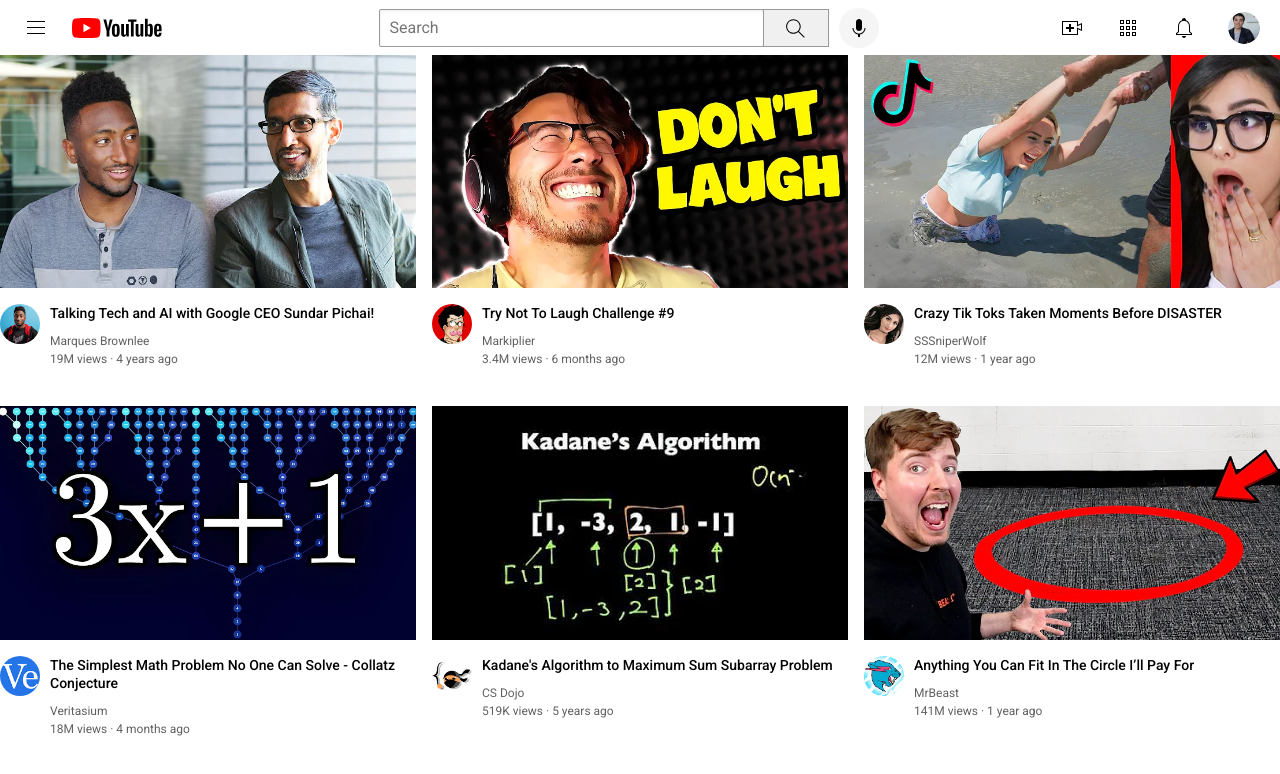
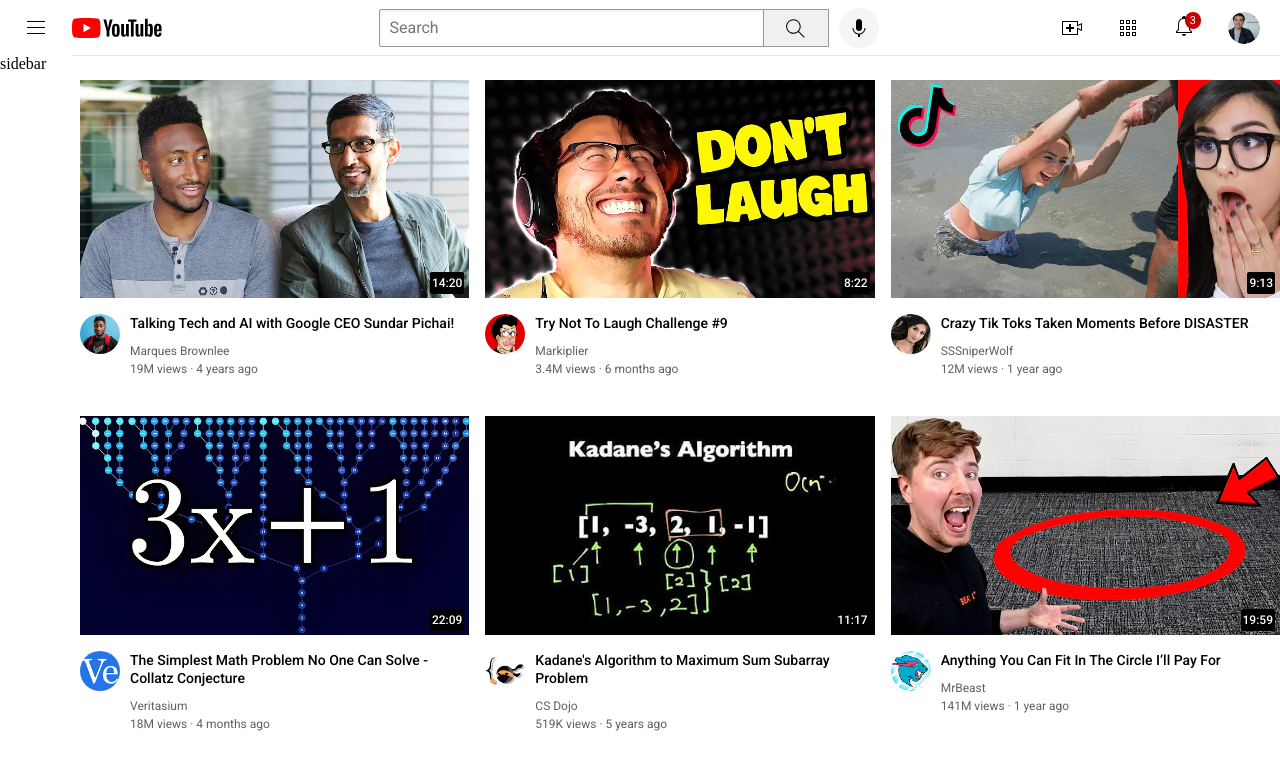
Before and after one commit to 7gajaN/FrontEnd-Practice, a plain HTML site: page HTML&CSS/youtube.html in a window 1280 px wide. Shown: the top 774 px of the page. Drawn offline with Linux system fonts and the light colour scheme.

Commit message:
last chapter done

```diff
--- a/HTML&CSS/styles/general.css
+++ b/HTML&CSS/styles/general.css
@@ -6,4 +6,7 @@
 
 body{
     margin:0;
+    padding-bottom: 3000px;
+    padding-top: 80px;
+    padding-left: 80px;
 }
--- a/HTML&CSS/styles/header.css
+++ b/HTML&CSS/styles/header.css
@@ -5,6 +5,15 @@
     flex-direction: row;
     justify-content: space-between;
     align-items: center;
+    position: fixed;
+    top: 0;
+    left: 0;
+    right: 0;
+    background-color: white;
+    border-bottom-width: 1px;
+    border-bottom-style: solid;
+    border-bottom-color: rgb(228, 228, 228);
+    z-index: 100;
 }
 
 .left-section{
@@ -104,3 +113,22 @@
     height: 32px;
     border-radius: 16px;
 }
+
+.notifications-icon-container{
+    position: relative;
+}
+
+.notifications-count{
+    position: absolute;
+    top: -2px;
+    right: -5px;
+    background-color: rgb(199, 0, 0);
+    color: white;
+    font-family: 'Roboto', sans-serif, Arial, Helvetica, sans-serif;
+    font-size: 11px;
+    padding-left: 5px;
+    padding-right: 5px;
+    padding-top: 2px;
+    padding-bottom: 2px;
+    border-radius: 10px;
+}
--- /dev/null
+++ b/HTML&CSS/styles/sidebar.css
@@ -0,0 +1,8 @@
+.sidebar{
+    position:fixed;
+    left: 0;
+    bottom: 0;
+    top: 55px;
+    background-color: white;
+    width: 72px;
+}
--- a/HTML&CSS/styles/video.css
+++ b/HTML&CSS/styles/video.css
@@ -19,6 +19,7 @@
 
 .thumbnail-row{
   margin-bottom: 12px;
+  position: relative;
 }
 
 .video-author,
@@ -42,3 +43,19 @@
     column-gap: 16px;
     row-gap: 40px;
 }
+
+.video-time{
+    font-family: 'Roboto', sans-serif, Arial, Helvetica, sans-serif;
+    background-color: black;
+    color: white;
+    position: absolute;
+    bottom: 8px;
+    right: 5px;
+    font-size: 12px;
+    font-weight: 500;
+    padding-left: 2px;
+    padding-right: 2px;
+    padding-top: 4px;
+    padding-bottom: 4px;
+    border-radius: 2px;
+}
--- a/HTML&CSS/youtube.html
+++ b/HTML&CSS/youtube.html
@@ -10,6 +10,7 @@
         <link rel="stylesheet" href="styles/general.css">
         <link rel="stylesheet" href="styles/header.css">
         <link rel="stylesheet" href="styles/video.css">
+        <link rel="stylesheet" href="styles/sidebar.css">
     </head>
     <body>
         <div class="header">
@@ -29,15 +30,23 @@
             <div class="right-section">
                 <img class="upload-icon" src="icons/upload.svg">
                 <img class="youtube-apps-icon" src="icons/youtube-apps.svg">
-                <img class="notification-icon" src="icons/notifications.svg">
+                <div class="notifications-icon-container">
+                    <img class="notification-icon" src="icons/notifications.svg">
+                    <div class="notifications-count">3</div>
+                </div>
                 <img class="current-user-picture" src="channel-pictures/my-channel.jpeg">
             </div>
+
+        <div class="sidebar">
+            sidebar
+        </div>
 
         </div>
         <div class="video-grid">
             <div class="video-preview">
                 <div class="thumbnail-row">
                     <img class="thumbnail" src="thumbnails/thumbnail-1.webp">
+                    <div class="video-time">14:20</div>
                 </div>
                 <div class="video-info-grid">
                     <div class="channel-picture">
@@ -56,6 +65,7 @@
             <div class="video-preview">
                 <div class="thumbnail-row">
                     <img class="thumbnail" src="thumbnails/thumbnail-2.webp">
+                    <div class="video-time">8:22</div>
                 </div>
                 <div class="video-info-grid">
                     <div class="channel-picture">
@@ -72,6 +82,7 @@
             <div class="video-preview">
                 <div class="thumbnail-row">
                     <img class="thumbnail" src="thumbnails/thumbnail-3.webp">
+                    <div class="video-time">9:13</div>
                 </div>
                 <div class="video-info-grid">
                     <div class="channel-picture">
@@ -90,6 +101,7 @@
             <div class="video-preview">
                 <div class="thumbnail-row">
                     <img class="thumbnail" src="thumbnails/thumbnail-4.webp">
+                    <div class="video-time">22:09</div>
                 </div>
                 <div class="video-info-grid">
                     <div class="channel-picture">
@@ -106,6 +118,7 @@
             <div class="video-preview">
                 <div class="thumbnail-row">
                     <img class="thumbnail" src="thumbnails/thumbnail-5.webp">
+                    <div class="video-time">11:17</div>
                 </div>
                 <div class="video-info-grid">
                     <div class="channel-picture">
@@ -124,6 +137,7 @@
             <div class="video-preview">
                 <div class="thumbnail-row">
                     <img class="thumbnail" src="thumbnails/thumbnail-6.webp">
+                    <div class="video-time">19:59</div>
                 </div>
                 <div class="video-info-grid">
                     <div class="channel-picture">
```
Also changed, not shown: HTML&CSS/side-quests/position.html (added, +73 -0 lines).
